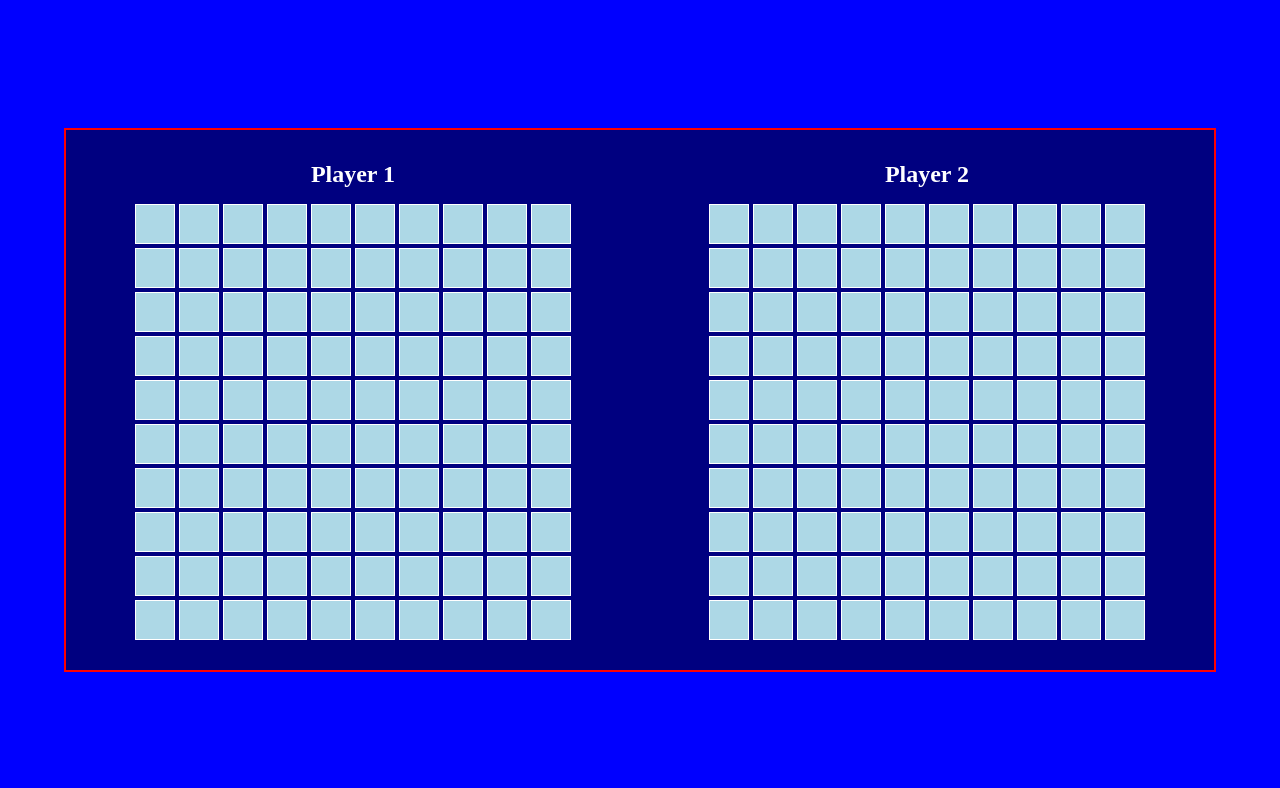
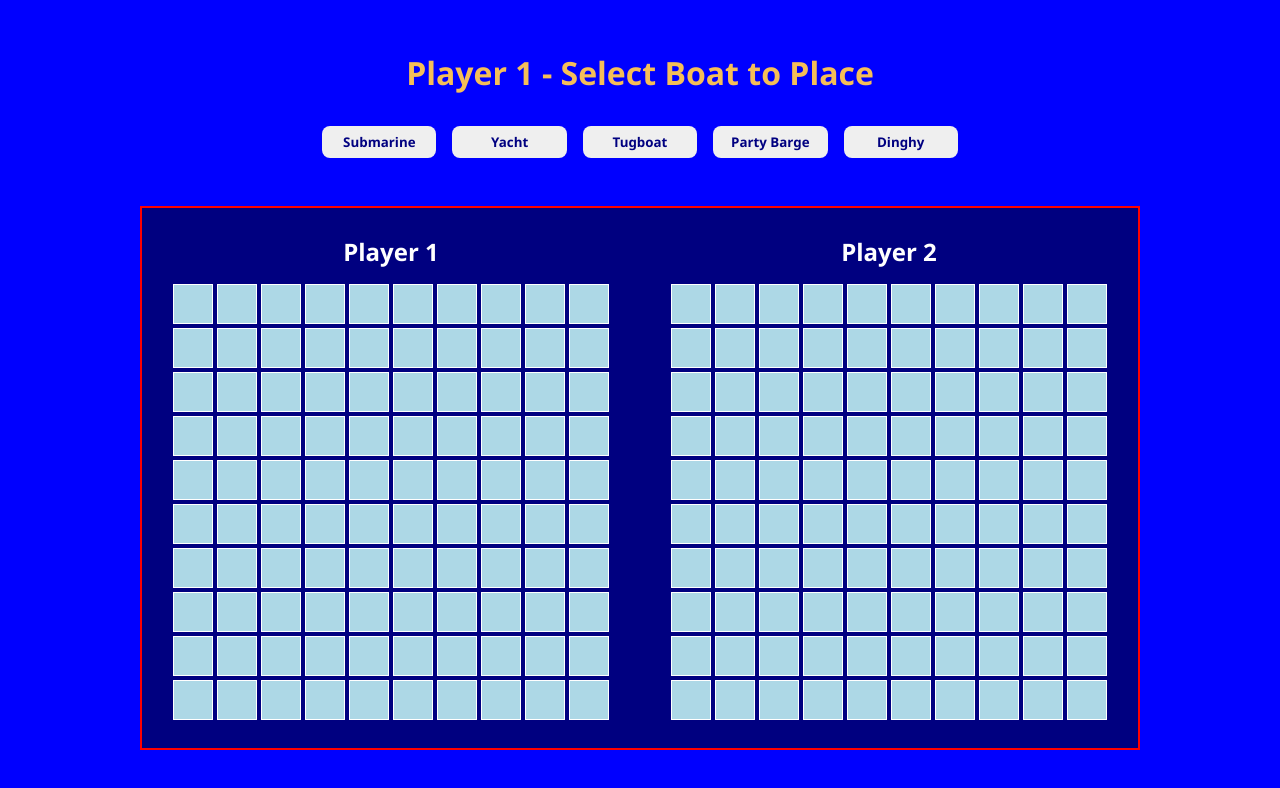
Before and after one commit to missbabelfish/battleBoats, a website with bundled scripts: page index.html in a window 1280 px wide. Built offline with nearby package versions, Linux system fonts and the light colour scheme.

Commit message:
basic UI for ship placement

```diff
--- a/createGame.js
+++ b/createGame.js
@@ -7,17 +7,17 @@ export default function createGame() {
 	const player2 = new Player('player2', 'computer');
 	const board2 = player2.board;
 
-    board1.placeShip(0, 0, 0, 5, 'horiz');
-    board1.placeShip(1, 1, 5, 4, 'vert');
-    board1.placeShip(2, 0, 9, 3, 'vert');
-    board1.placeShip(3, 5, 9, 3, 'vert');
-    board1.placeShip(4, 9, 5, 2, 'horiz');
+    // board1.placeShip(0, 0, 0, 5, 'horiz');
+    // board1.placeShip(1, 1, 5, 4, 'vert');
+    // board1.placeShip(2, 0, 9, 3, 'vert');
+    // board1.placeShip(3, 5, 9, 3, 'vert');
+    // board1.placeShip(4, 9, 5, 2, 'horiz');
 
-    board2.placeShip(0, 0, 9, 5, 'vert');
-    board2.placeShip(1, 2, 1, 4, 'vert');
-    board2.placeShip(2, 6, 2, 3, 'horiz');
-    board2.placeShip(3, 9, 0, 3, 'horiz');
-    board2.placeShip(4, 3, 7, 2, 'horiz');
+    // board2.placeShip(0, 0, 9, 5, 'vert');
+    // board2.placeShip(1, 2, 1, 4, 'vert');
+    // board2.placeShip(2, 6, 2, 3, 'horiz');
+    // board2.placeShip(3, 9, 0, 3, 'horiz');
+    // board2.placeShip(4, 3, 7, 2, 'horiz');
 
 	return { player1, player2, board1, board2 };
 }
--- a/index.html
+++ b/index.html
@@ -7,6 +7,17 @@
     <title>BattleBoats</title>
 </head>
 <body>
+    <div class="container">
+        <div class="place-ships">
+            <h1>Player 1 - Select Boat to Place</h1>
+            <div class="ship-buttons">
+                <button class="ship-button" id="sub">Submarine</button>
+                <button class="ship-button" id="yacht">Yacht</button>
+                <button class="ship-button" id="tug">Tugboat</button>
+                <button class="ship-button" id="barge">Party Barge</button>
+                <button class="ship-button" id="dinghy">Dinghy</button>
+            </div>
+        </div>
         <div class="boards-container">
             <div class="board-side">
                 <h2>Player 1</h2>
@@ -17,6 +28,7 @@
                 <div class="board" id="player2-board"></div>
             </div>
         </div>
+    </div>
 
     <script src="index.js" type="module"></script>
 </body>
--- a/index.js
+++ b/index.js
@@ -2,8 +2,14 @@
 import createGame from './createGame.js';
 import renderBoard from './renderBoard.js';
 import computerPlay from './computerPlay.js';
+import Gameboard from './gameboard.js';
+
+const shipButtons = document.querySelector('.ship-buttons')
 
 let player1, player2, board1, board2;
+// set placement mode
+let isPlacingShips = true;
+let shipsToPlace = 5;
 
 function startNewGame() {
 	// clear old state
@@ -17,9 +23,20 @@ function startNewGame() {
 	({ player1, player2, board1, board2 } = createGame());
 	renderBoard(board1, board2, 'player1-board');
 	renderBoard(board2, board1, 'player2-board');
+
+
 }
 
-// click via delegation
+shipButtons.addEventListener('click', e => {
+	const buttons = [...document.getElementsByClassName('ship-button')];
+	buttons.forEach(button => {
+		button.classList.remove('selected')
+	});
+	let ship = e.target.closest('button')
+	ship.classList.toggle('selected')
+})
+
+// hardcoded to 1-player game
 document.getElementById('player2-board').addEventListener('click', e => {
 	// only act if a .square was clicked
 	const sq = e.target.closest('.square');
@@ -62,5 +79,23 @@ document.getElementById('player2-board').addEventListener('click', e => {
 	}, 500);
 });
 
+document.getElementById('player1-board').addEventListener('mouseover', e => {
+	if (!isPlacingShips) {
+		return;
+	}
+
+})
+
+document.getElementById('player1-board').addEventListener('click', e => {
+	if (!isPlacingShips) {
+		return;
+	}
+	const sq = e.target.closest('.square');
+	if (!sq) return;
+
+
+
+})
+
 // Start the first game
 startNewGame();
--- a/styles.css
+++ b/styles.css
@@ -2,6 +2,7 @@
     box-sizing: border-box;
     text-align: center;
     margin: 0;
+    font-family: 'Segoe UI', Tahoma, Geneva, Verdana, sans-serif;
 }
 
 body {
@@ -13,12 +14,47 @@ body {
 
 }
 
+.container {
+    margin: auto;
+}
+
+.place-ships {
+    display: flex;
+    color: rgb(245, 190, 88);
+    flex-direction: column;
+    margin-bottom: 3rem;
+}
+
+.ship-buttons {
+    margin-top: 2rem;
+    display: flex;
+    justify-content: center;
+    gap: 1rem;
+}
+
+.selected {
+    background-color: yellow;
+}
+
+.placed {
+    background-color: rgb(170, 234, 170);
+}
+
+button {
+    color: navy;
+    font-weight: bold;
+    width: 15ch;
+    height: 2rem;
+    border: none;
+    border-radius: 8px;
+}
+
 .boards-container {
     display: flex;
     justify-content: space-around;
     align-items: center;
     height: 34rem;
-    width: 90%;
+    width: 1000px;
     border: 2px solid red;
     background: navy;
     color: white;
```
Lines whose indentation alone changed are shown as unchanged.
